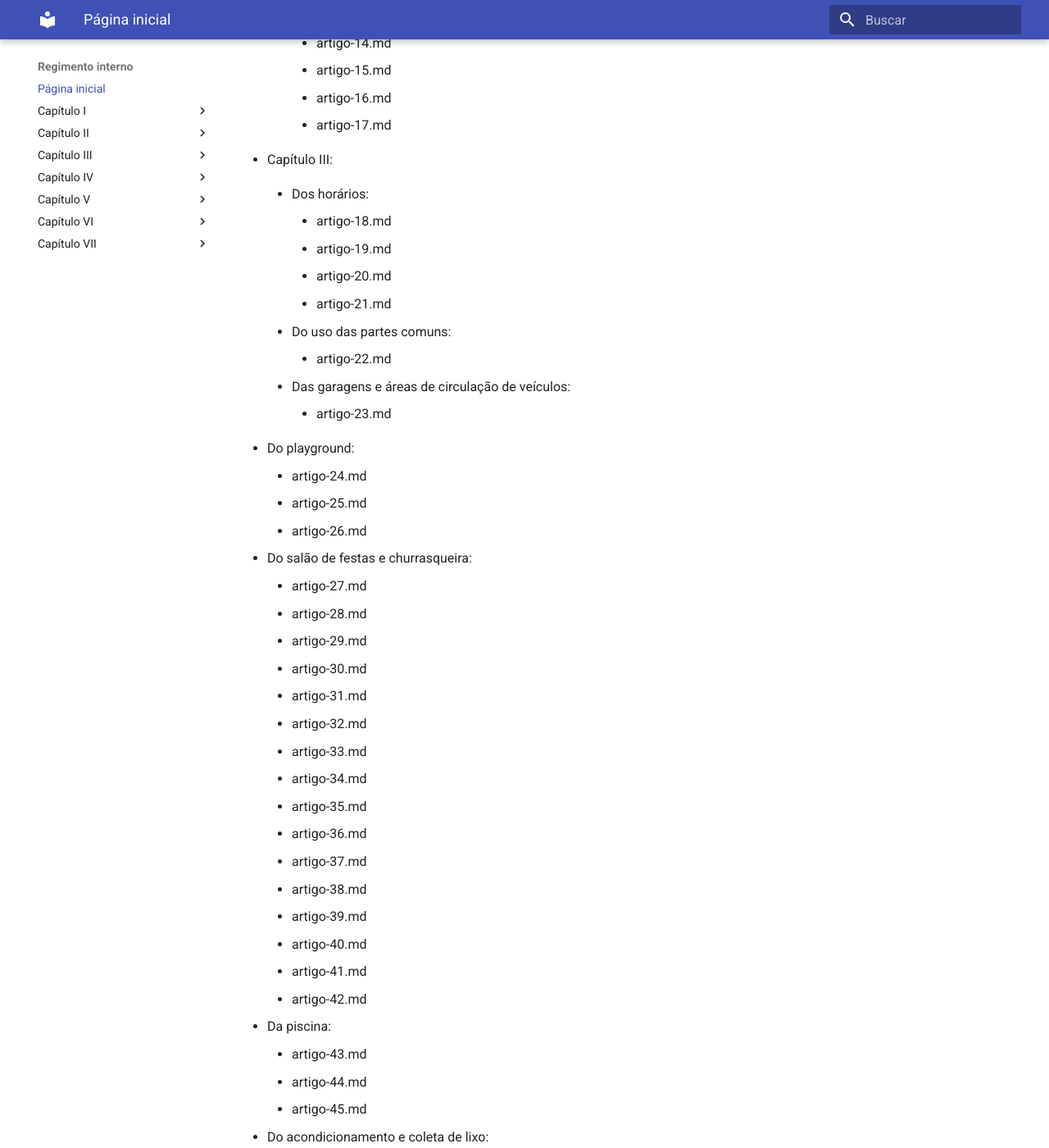
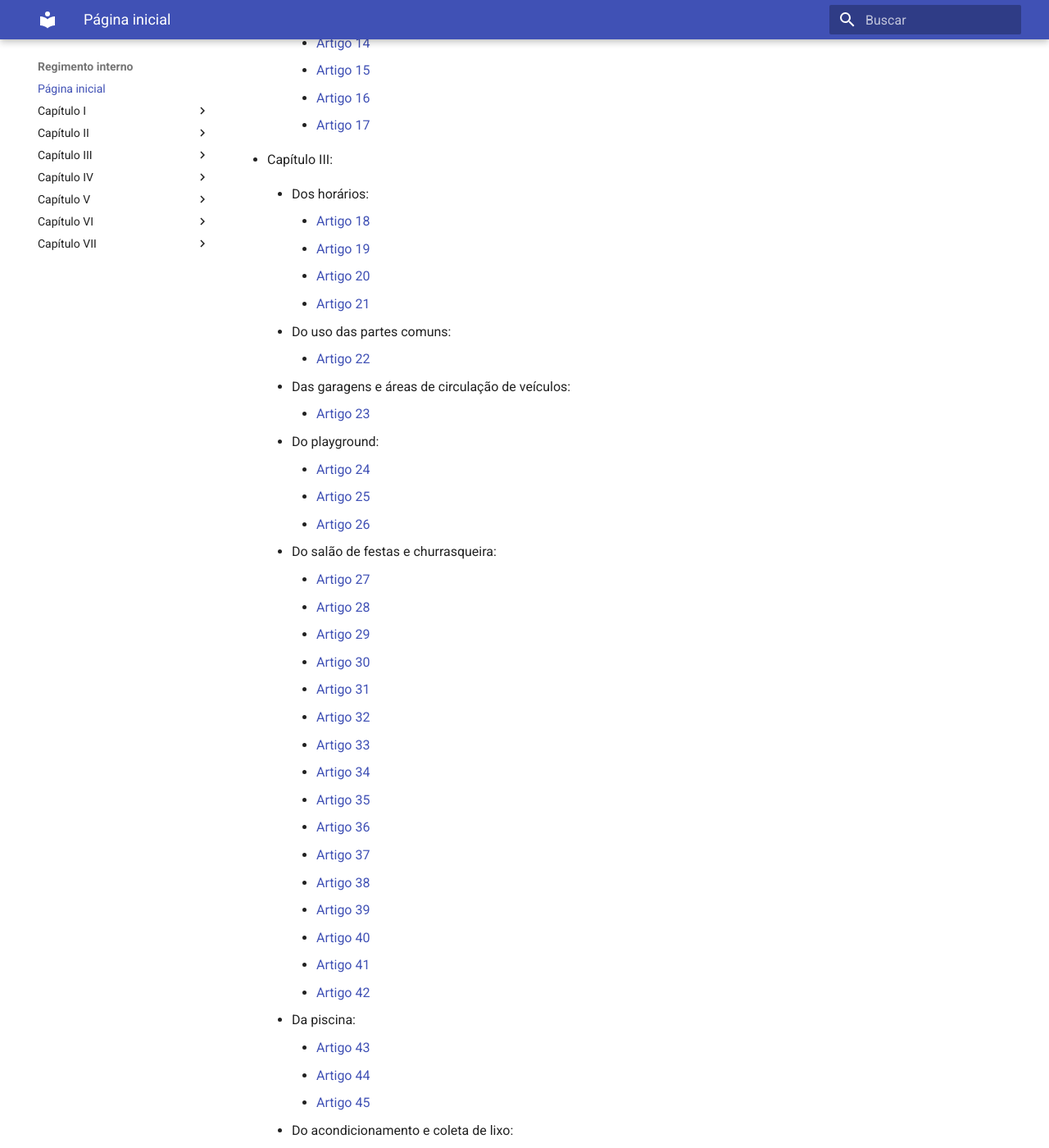
Before and after one commit to passaros/do-trairi, an MkDocs documentation site: the page built from docs/index.md, in a window 1280 px wide and 1400 px high, scrolled down 743 px. Shown: the whole window at 82% size. Built offline with MkDocs 1.6.1 and Material for MkDocs 9.7.7, drawn with Linux system fonts in a browser that asks for light colours; some of the changed text lies outside the part shown.

```diff
--- a/docs/index.md
+++ b/docs/index.md
@@ -4,119 +4,131 @@
 
     - Das disposições preliminares:
 
-        - artigo-1.md
-        - artigo-2.md
-        - artigo-3.md
-        - artigo-4.md
-        - artigo-5.md
+        - [Artigo 1º](artigo-1.md)
+        - [Artigo 2º](artigo-2.md)
+        - [Artigo 3º](artigo-3.md)
+        - [Artigo 4º](artigo-4.md)
+        - [Artigo 5º](artigo-5.md)
 
 - Capítulo II:
 
     - Da administração:
 
-        - artigo-6.md
-        - artigo-7.md
-        - artigo-8.md
-        - artigo-9.md
-        - artigo-10.md
-        - artigo-11.md
-        - artigo-12.md
-        - artigo-13.md
-        - artigo-14.md
-        - artigo-15.md
-        - artigo-16.md
-        - artigo-17.md
+        - [Artigo 6º](artigo-6.md)
+        - [Artigo 7º](artigo-7.md)
+        - [Artigo 8º](artigo-8.md)
+        - [Artigo 9º](artigo-9.md)
+        - [Artigo 10](artigo-10.md)
+        - [Artigo 11](artigo-11.md)
+        - [Artigo 12](artigo-12.md)
+        - [Artigo 13](artigo-13.md)
+        - [Artigo 14](artigo-14.md)
+        - [Artigo 15](artigo-15.md)
+        - [Artigo 16](artigo-16.md)
+        - [Artigo 17](artigo-17.md)
 
 - Capítulo III:
 
     - Dos horários:
 
-        - artigo-18.md
-        - artigo-19.md
-        - artigo-20.md
-        - artigo-21.md
+        - [Artigo 18](artigo-18.md)
+        - [Artigo 19](artigo-19.md)
+        - [Artigo 20](artigo-20.md)
+        - [Artigo 21](artigo-21.md)
 
     - Do uso das partes comuns:
 
-        - artigo-22.md
+        - [Artigo 22](artigo-22.md)
 
     - Das garagens e áreas de circulação de veículos:
 
-        - artigo-23.md
+        - [Artigo 23](artigo-23.md)
 
-  - Do playground:
-    - artigo-24.md
-    - artigo-25.md
-    - artigo-26.md
+    - Do playground:
 
-  - Do salão de festas e churrasqueira:
-    - artigo-27.md
-    - artigo-28.md
-    - artigo-29.md
-    - artigo-30.md
-    - artigo-31.md
-    - artigo-32.md
-    - artigo-33.md
-    - artigo-34.md
-    - artigo-35.md
-    - artigo-36.md
-    - artigo-37.md
-    - artigo-38.md
-    - artigo-39.md
-    - artigo-40.md
-    - artigo-41.md
-    - artigo-42.md
+        - [Artigo 24](artigo-24.md)
+        - [Artigo 25](artigo-25.md)
+        - [Artigo 26](artigo-26.md)
 
-  - Da piscina:
-    - artigo-43.md
-    - artigo-44.md
-    - artigo-45.md
+    - Do salão de festas e churrasqueira:
 
-  - Do acondicionamento e coleta de lixo:
-    - artigo-46.md
-    - artigo-47.md
-    - artigo-48.md
+        - [Artigo 27](artigo-27.md)
+        - [Artigo 28](artigo-28.md)
+        - [Artigo 29](artigo-29.md)
+        - [Artigo 30](artigo-30.md)
+        - [Artigo 31](artigo-31.md)
+        - [Artigo 32](artigo-32.md)
+        - [Artigo 33](artigo-33.md)
+        - [Artigo 34](artigo-34.md)
+        - [Artigo 35](artigo-35.md)
+        - [Artigo 36](artigo-36.md)
+        - [Artigo 37](artigo-37.md)
+        - [Artigo 38](artigo-38.md)
+        - [Artigo 39](artigo-39.md)
+        - [Artigo 40](artigo-40.md)
+        - [Artigo 41](artigo-41.md)
+        - [Artigo 42](artigo-42.md)
 
-  - Da segurança:
-    - artigo-49.md
+    - Da piscina:
 
-  - Da indenização por danos causados:
-    - artigo-50.md
-    - artigo-51.md
+        - [Artigo 43](artigo-43.md)
+        - [Artigo 44](artigo-44.md)
+        - [Artigo 45](artigo-45.md)
+
+    - Do acondicionamento e coleta de lixo:
+
+        - [Artigo 46](artigo-46.md)
+        - [Artigo 47](artigo-47.md)
+        - [Artigo 48](artigo-48.md)
+
+    - Da segurança:
+
+        - [Artigo 49](artigo-49.md)
+
+    - Da indenização por danos causados:
+
+      - [Artigo 50](artigo-50.md)
+      - [Artigo 51](artigo-51.md)
 
 - Capítulo IV:
 
-  - Do uso privativo do apartamento:
-    - artigo-52.md
-    - artigo-53.md
-    - artigo-54.md
+    - Do uso privativo do apartamento:
 
-  - Dos animais domésticos:
-    - artigo-55.md
-    - artigo-56.md
-    - artigo-57.md
+        - [Artigo 52](artigo-52.md)
+        - [Artigo 53](artigo-53.md)
+        - [Artigo 54](artigo-54.md)
 
-  - Das mudanças e reformas:
-    - artigo-58.md
-    - artigo-59.md
-    - artigo-60.md
-    - artigo-61.md
+    - Dos animais domésticos:
+
+        - [Artigo 55](artigo-55.md)
+        - [Artigo 56](artigo-56.md)
+        - [Artigo 57](artigo-57.md)
+
+    - Das mudanças e reformas:
+
+
+        - [Artigo 58](artigo-58.md)
+        - [Artigo 59](artigo-59.md)
+        - [Artigo 60](artigo-60.md)
+        - [Artigo 61](artigo-61.md)
 
 - Capítulo V:
 
-  - Das penalidades:
-    - artigo-62.md
+    - Das penalidades:
+
+        - [Artigo 62](artigo-62.md)
 
 
 - Capítulo VI:
 
-  - Das disposições finais:
-    - artigo-63.md
-    - artigo-64.md
-    - artigo-65.md
+    - Das disposições finais:
+
+        - [Artigo 63](artigo-63.md)
+        - [Artigo 64](artigo-64.md)
+        - [Artigo 65](artigo-65.md)
 
 - Capítulo VII:
 
-  - Do foro:
+    - Do foro:
 
-    - artigo-66.md
+        - [Artigo 66](artigo-66.md)
```
